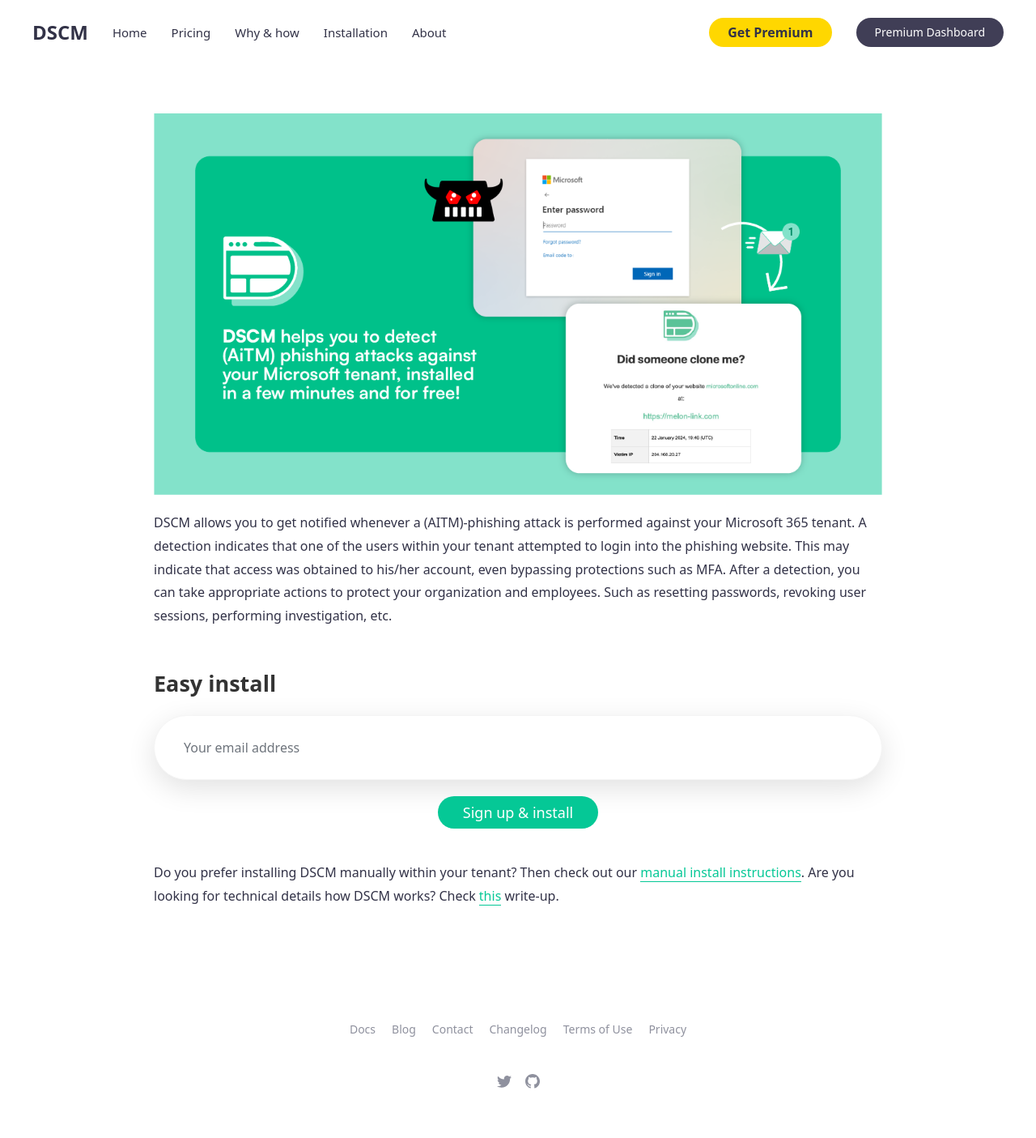
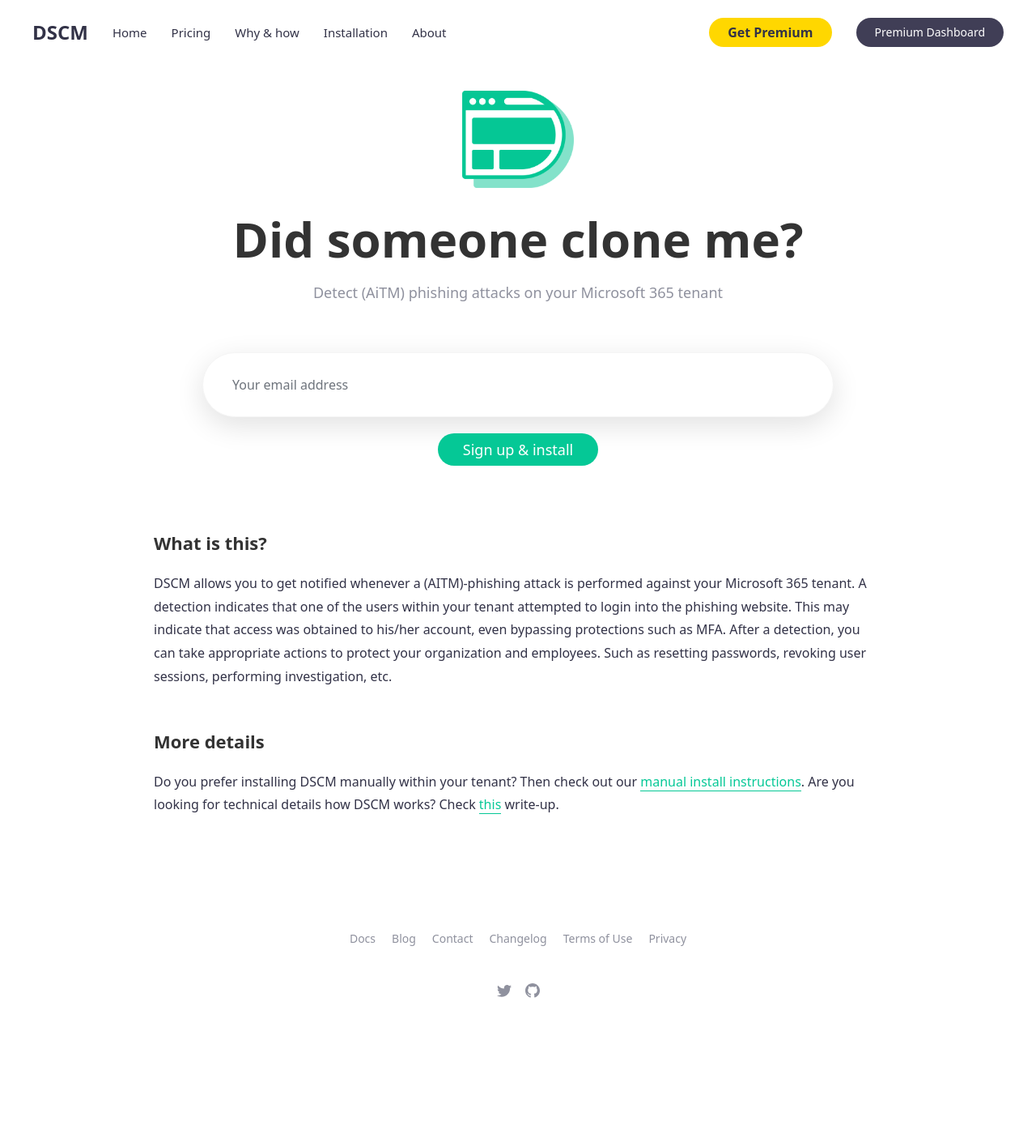
Before and after one commit to didsomeonecloneme/didsomeonecloneme.github.io, a Jekyll site: the page built from pages/microsoft-ads.md, in a window 1280 px wide. Shown: the whole page at 81% size. Built offline with Jekyll 4.4.1, drawn with Linux system fonts in a browser that asks for light colours; after the commit the page ends 1293 px from its top, so only the background shows below that.

Commit message:
Update Microsoft page structure

```diff
--- a/pages/microsoft-ads.md
+++ b/pages/microsoft-ads.md
@@ -10,18 +10,19 @@
   - DSCM
 ---
 
-![AiTM phishing](/assets/img/blogs/aitm-ad.png)
+<p class="hero-image uk-text-center"><img src="/uploads/dscm.png" alt="Did someone clone me"></p>
 
-DSCM allows you to get notified whenever a (AITM)-phishing attack is performed against your Microsoft 365 tenant. A detection indicates that one of the users within your tenant attempted to login into the phishing website. This may indicate that access was obtained to his/her account, even bypassing protections such as MFA. After a detection, you can take appropriate actions to protect your organization and employees. Such as resetting passwords, revoking user sessions, performing investigation, etc.
-
-## Easy install
-
-<div class="uk-text-center hero-search">
+<h1 class="uk-heading-primary uk-text-center uk-margin-remove-top">Did someone clone me?</h1>
+<p class="uk-text-lead uk-text-center">Detect (AiTM) phishing attacks on your Microsoft 365 tenant</p>
+<div class="uk-text-center hero-search" style="margin:60px;">
 <form class="uk-search uk-search-default uk-width-1-1" name="search-hero" onsubmit="return false">
       <input id="email" class="uk-search-input uk-box-shadow-large" style="border-radius:50px;padding-left:36px;height:80px" type="search" placeholder="Your email address" autocomplete="off">
       <p><div id="submitButton"><a id="signup" class="uk-button uk-button-primary" style="font-size: 1.125rem;color:#fff" href="javascript:openPopup()">Sign up & install</a></div></p>
 </form>
 </div>
+
+### What is this?
+DSCM allows you to get notified whenever a (AITM)-phishing attack is performed against your Microsoft 365 tenant. A detection indicates that one of the users within your tenant attempted to login into the phishing website. This may indicate that access was obtained to his/her account, even bypassing protections such as MFA. After a detection, you can take appropriate actions to protect your organization and employees. Such as resetting passwords, revoking user sessions, performing investigation, etc.
 
 <script>
     document.addEventListener("keydown", function (event) {
@@ -62,4 +63,5 @@
     }
 </script>
 
+### More details
 Do you prefer installing DSCM manually within your tenant? Then check out our <a href="/microsoft-tenant-installation">manual install instructions</a>. Are you looking for technical details how DSCM works? Check <a href="https://zolder.io/using-honeytokens-to-detect-aitm-phishing-attacks-on-your-microsoft-365-tenant/" target="_blank">this</a> write-up.
```
